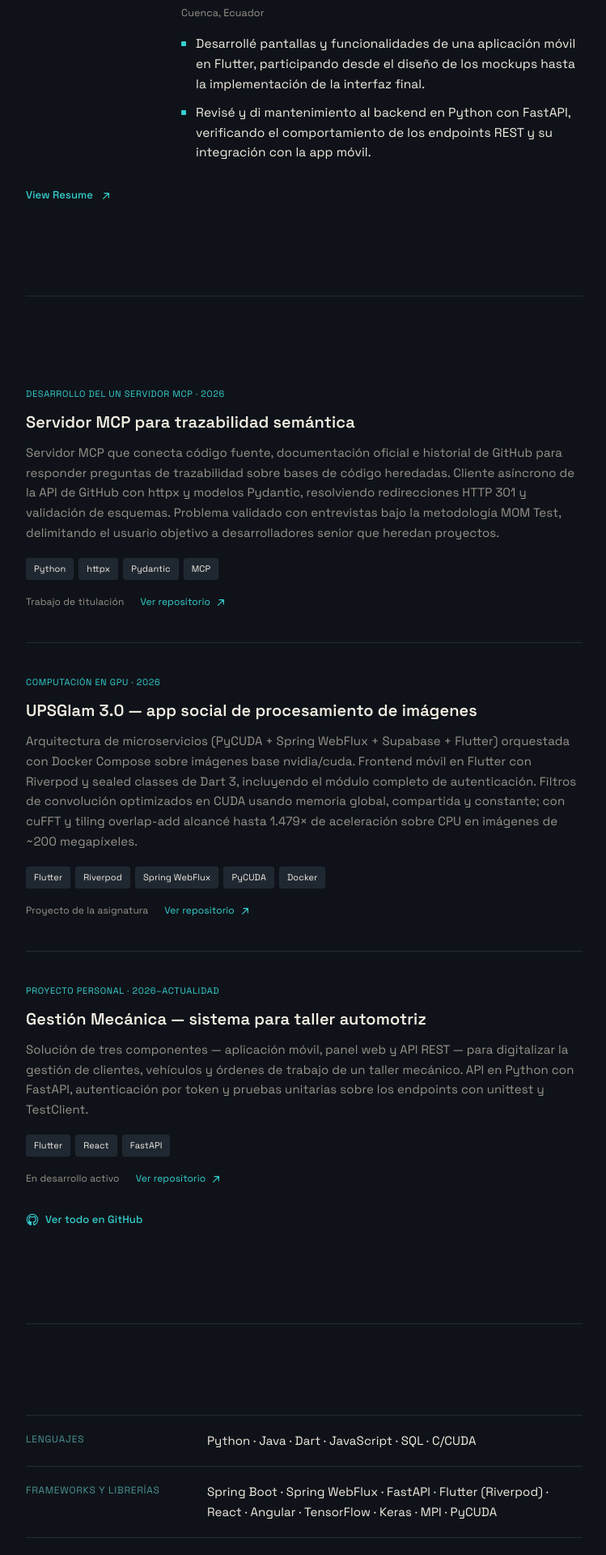
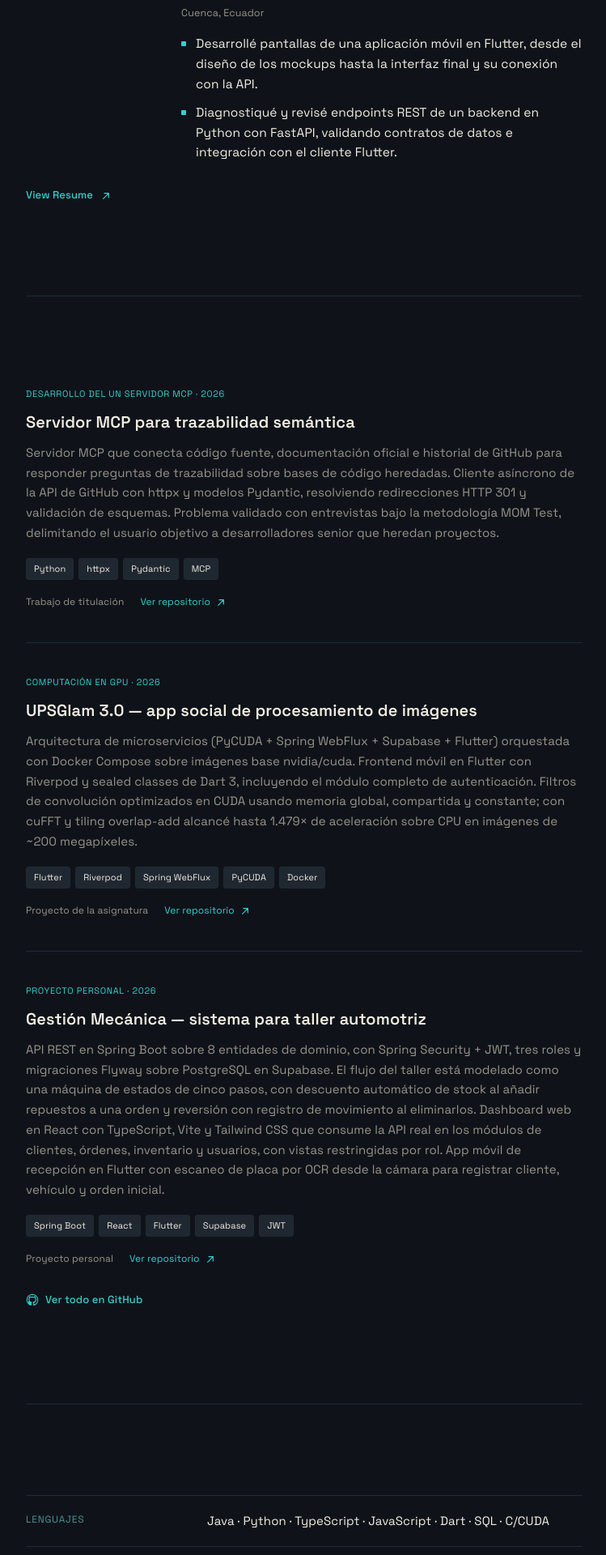
Before and after one commit to jhonatanT04/Me-profile, a React (Vite) app: page / in a window 1280 px wide. Shown: the part 740-2660 px from the top of the page at 81% size, without its empty margins (504-1253 px from the left). Built offline with nearby package versions, Linux system fonts and the light colour scheme.

Commit message:
feat: actualiza los detalles del perfil y educación, mejorar la sección de habilidades

```diff
--- a/src/components/EducationCerts.tsx
+++ b/src/components/EducationCerts.tsx
@@ -15,7 +15,6 @@ export function EducationCerts() {
             <strong>Materias destacadas — </strong>
             {education.highlights}
           </p>
-          <p className="edu-highlights">{education.extra}</p>
         </div>
 
         <div className="cert-card">
--- a/src/components/Hero.tsx
+++ b/src/components/Hero.tsx
@@ -20,7 +20,7 @@ export function Hero() {
             textAlign="left"
           />
           <p className="hero-role">Desarrollador junior</p>
-          <p className="hero-role">Apps móviles, APIs REST y cómputo paralelo</p>
+          <p className="hero-role">APIs REST en Java y Python · Interfaces en React, Angular y Flutter</p>
 
           <SideNav />
         </div>
--- a/src/data/profile.ts
+++ b/src/data/profile.ts
@@ -1,6 +1,6 @@
 export const person = {
   name: 'Jhonatan Tacuri',
-  role: 'Desarrollador junior — apps móviles, APIs REST y cómputo paralelo',
+  role: 'Desarrollador junior — APIs REST en Java y Python, interfaces en React, Angular y Flutter',
   eyebrow: 'Ingeniero en Ciencias de la Computación',
   location: 'Cuenca, Ecuador',
   email: 'tacurijhonatan81@gmail.com',
@@ -9,9 +9,9 @@ export const person = {
   linkedinUrl: 'https://linkedin.com/in/jhonatan-tacuri',
   github: 'github.com/jhonatanT04',
   githubUrl: 'https://github.com/jhonatanT04',
-  cvUrl: '/CV_Jhonatan_Tacuri.pdf',
+  cvUrl: '/Jhonatan_Tacuri_CV.pdf',
   summary:
-    'Construyo interfaces en Flutter y servicios backend en FastAPI y Spring Boot. Cuando el rendimiento importa, bajo de nivel hasta CUDA: optimizar un kernel es tan parte del oficio como diseñar una pantalla.',
+    'Construyo APIs REST en Java y Python con autenticación JWT y control de acceso, e interfaces en React, Angular y Flutter. Tengo experiencia de pasantía y sistemas propios sobre PostgreSQL.',
 } as const
 
 export const stats = [
@@ -39,8 +39,8 @@ export const experience = {
   start: 'Oct 2025',
   end: 'Ene 2026',
   bullets: [
-    'Desarrollé pantallas y funcionalidades de una aplicación móvil en Flutter, participando desde el diseño de los mockups hasta la implementación de la interfaz final.',
-    'Revisé y di mantenimiento al backend en Python con FastAPI, verificando el comportamiento de los endpoints REST y su integración con la app móvil.',
+    'Desarrollé pantallas de una aplicación móvil en Flutter, desde el diseño de los mockups hasta la interfaz final y su conexión con la API.',
+    'Diagnostiqué y revisé endpoints REST de un backend en Python con FastAPI, validando contratos de datos e integración con el cliente Flutter.',
   ],
 } as const
 
@@ -64,12 +64,12 @@ export const projects = [
     href: "https://github.com/jhonatanT04/UPSGlam-3.0",
   },
   {
-    tag: 'Proyecto personal · 2026–actualidad',
+    tag: 'Proyecto personal · 2026',
     name: 'Gestión Mecánica — sistema para taller automotriz',
     description:
-      'Solución de tres componentes — aplicación móvil, panel web y API REST — para digitalizar la gestión de clientes, vehículos y órdenes de trabajo de un taller mecánico. API en Python con FastAPI, autenticación por token y pruebas unitarias sobre los endpoints con unittest y TestClient.',
-    stack: ['Flutter', 'React', 'FastAPI'],
-    meta: 'En desarrollo activo',
+      'API REST en Spring Boot sobre 8 entidades de dominio, con Spring Security + JWT, tres roles y migraciones Flyway sobre PostgreSQL en Supabase. El flujo del taller está modelado como una máquina de estados de cinco pasos, con descuento automático de stock al añadir repuestos a una orden y reversión con registro de movimiento al eliminarlos. Dashboard web en React con TypeScript, Vite y Tailwind CSS que consume la API real en los módulos de clientes, órdenes, inventario y usuarios, con vistas restringidas por rol. App móvil de recepción en Flutter con escaneo de placa por OCR desde la cámara para registrar cliente, vehículo y orden inicial.',
+    stack: ['Spring Boot', 'React', 'Flutter', 'Supabase', 'JWT'],
+    meta: 'Proyecto personal',
     href: 'https://github.com/jhonatanT04/GestionMecanica',
   },
 ] as const
@@ -77,30 +77,19 @@ export const projects = [
 export const skills = [
   {
     label: 'Lenguajes',
-    items: ['Python', 'Java', 'Dart', 'JavaScript', 'SQL', 'C/CUDA'],
+    items: ['Java', 'Python', 'TypeScript', 'JavaScript', 'Dart', 'SQL', 'C/CUDA'],
   },
   {
     label: 'Frameworks y librerías',
-    items: [
-      'Spring Boot',
-      'Spring WebFlux',
-      'FastAPI',
-      'Flutter (Riverpod)',
-      'React',
-      'Angular',
-      'TensorFlow',
-      'Keras',
-      'MPI',
-      'PyCUDA',
-    ],
+    items: ['Spring Boot', 'Spring WebFlux', 'Spring Security', 'FastAPI', 'React', 'Angular', 'Flutter', 'PyCUDA'],
   },
   {
     label: 'Bases de datos',
-    items: ['PostgreSQL', 'MySQL', 'Oracle SQL', 'Supabase'],
+    items: ['PostgreSQL', 'MySQL', 'Supabase', 'Flyway'],
   },
   {
     label: 'Herramientas',
-    items: ['Git', 'GitHub', 'Docker', 'Docker Compose', 'Maven', 'Linux', 'VS Code'],
+    items: ['Git', 'GitHub', 'Docker Compose', 'Maven', 'npm', 'Linux', 'VS Code'],
   },
 ] as const
 
@@ -110,20 +99,18 @@ export const education = {
   location: 'Cuenca, Ecuador',
   start: 'Sep 2022',
   end: '2026',
-  detail:
-    'Estudios culminados; trabajo de titulación presentado y aprobado (título en trámite). Promedio general: 83/100.',
+  detail: 'Estudios culminados; trabajo de titulación aprobado (título en trámite). Promedio general: 83/100.',
   highlights:
-    'Computación Paralela y GPU, Bases de Datos, Minería de Datos, Redes, Seguridad de la Información e Inteligencia Artificial.',
-  extra: 'Miembro del grupo ASU "Recicla UPS".',
+    'Bases de Datos, Redes, Seguridad de la Información, Inteligencia Artificial, Minería de Datos, Computación Paralela y GPU.',
 } as const
 
 export const certifications = [
-  { name: 'Gemini para desarrolladores de aplicaciones', issuer: 'Google Cloud', year: '2026' },
+  { name: 'Gemini para desarrolladores de aplicaciones', issuer: 'Google Cloud', year: '2025' },
   { name: 'Build Generative AI Agents with Vertex AI and Flutter', issuer: 'Google Cloud', year: '2025' },
-  { name: 'Crea, entrena e implementa modelos de AA con Keras en Google Cloud', issuer: 'Google Cloud', year: '2025' },
+  { name: 'Modelos de AA con Keras', issuer: 'Google Cloud', year: '2025' },
 ] as const
 
-export const languages = 'Español nativo · inglés intermedio-avanzado (lectura técnica y documentación)'
+export const languages = 'Español nativo · Inglés B2'
 
 export const competencies =
   'Trabajo en equipo multidisciplinario, comunicación técnica, atención al detalle.'
```
